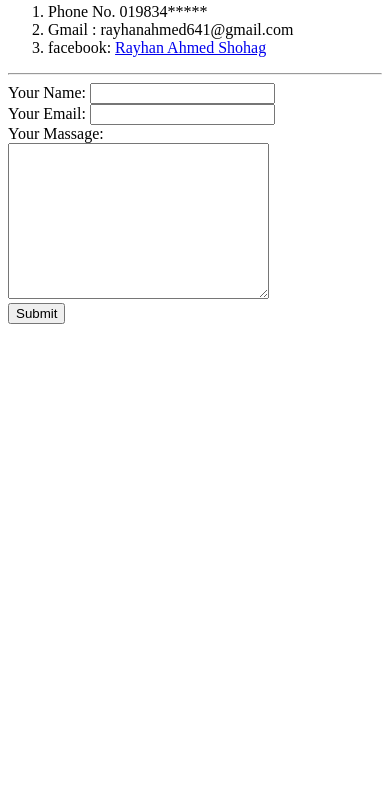
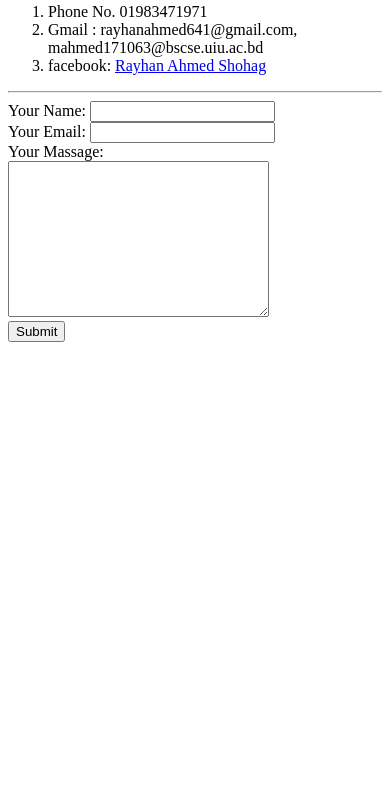
Before and after one commit to MdRayhanAhmed/cv, a plain HTML site: page contact me.html in a window 390 px wide. Shown: the part 56-844 px from the top of the page. Drawn offline with Linux system fonts and the light colour scheme.

Commit message:
update phone no. and gmail

```diff
--- a/contact me.html
+++ b/contact me.html
@@ -8,8 +8,8 @@
 <body>
     <h3>Contact Me</h3>
     <ol>
-      <li>Phone No.  019834*****</li>
-      <li>Gmail : rayhanahmed641@gmail.com</li>
+      <li>Phone No.  01983471971</li>
+      <li>Gmail : rayhanahmed641@gmail.com, mahmed171063@bscse.uiu.ac.bd</li>
       <li>facebook: <a href="https://www.facebook.com/profile.php?id=100008131187213">Rayhan Ahmed Shohag</a>
       </li>
 
```
